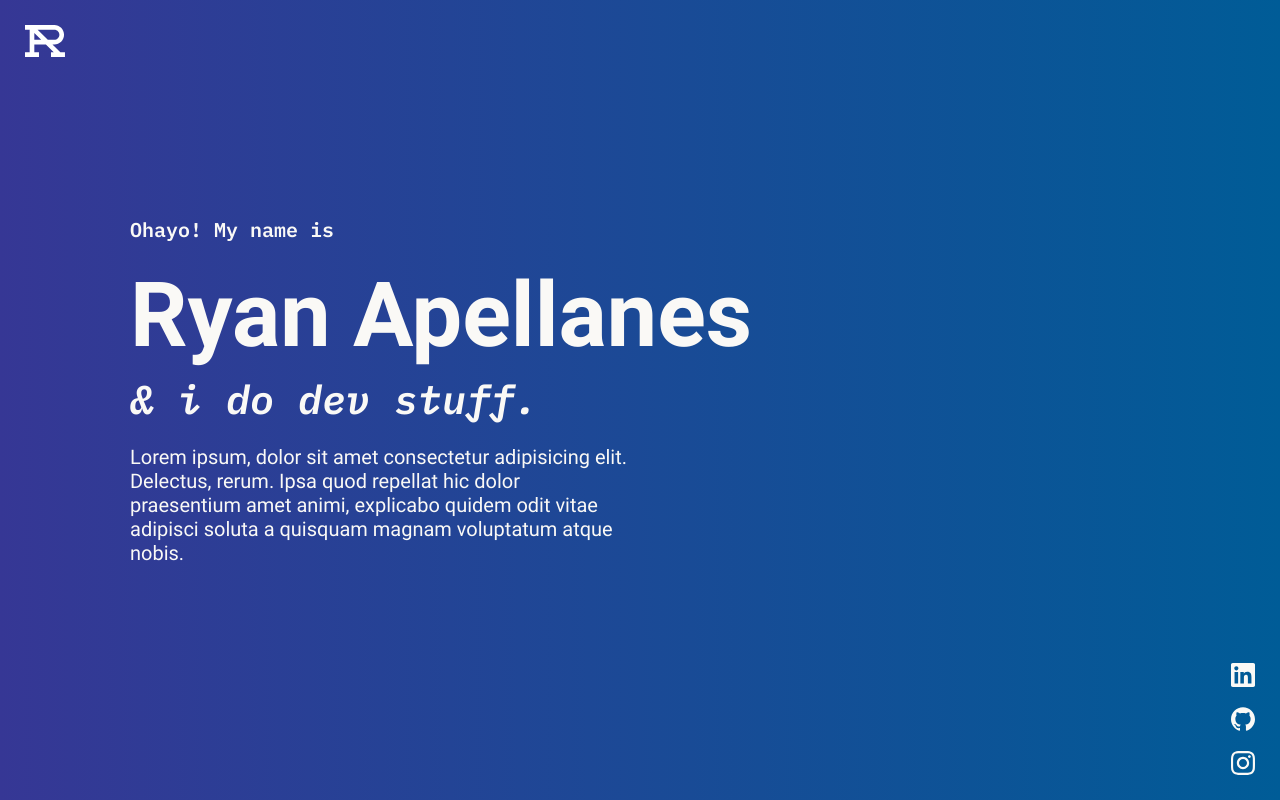
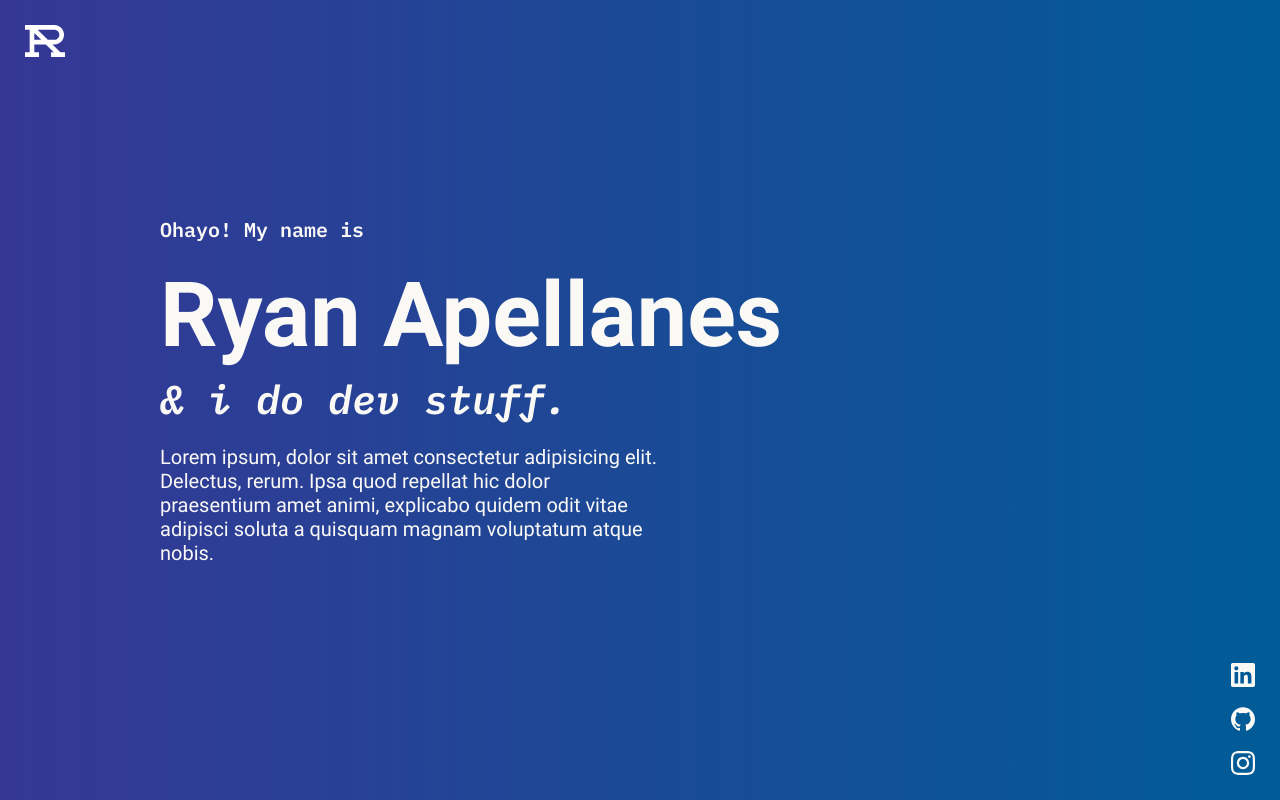
Before and after one commit to ryanapples/portfolio-v2, a React (Create React App) app: page / in a window 1280 px wide. Built offline with nearby package versions, Linux system fonts and the light colour scheme.

Commit message:
Header.js animate; adjust delays

```diff
--- a/src/components/Bio.js
+++ b/src/components/Bio.js
@@ -10,10 +10,10 @@ const StyledBioSection = styled.section`
   flex-direction: column;
   align-items: flex-start;
   min-height: 100vh;
-  padding: 0 130px;
+  padding: 0 160px;
 
   @media (max-width: 768px) {
-    padding: 0 65px;
+    padding: 0 80px;
   }
 
   @media (max-width: 480px) {
@@ -38,6 +38,10 @@ const StyledBioSection = styled.section`
     font-size: 90px;
     font-weight: var(--font-w-bold);
     margin: 0;
+
+    @media (max-width: 821px) {
+      font-size: 70px;
+    }
 
     @media (max-width: 480px) {
       font-size: 45px;
@@ -90,7 +94,7 @@ const Bio = () => {
     opacity: 1,
     y: 0,
     from: { opacity: 0, y: 30 },
-    delay: 500,
+    delay: 400,
   });
 
   return (
--- a/src/components/Header.js
+++ b/src/components/Header.js
@@ -1,9 +1,10 @@
 import React from 'react';
 import styled from 'styled-components';
+import { useSpring, animated } from 'react-spring';
 
 import headerLogo from '../images/ra-logo.svg';
 
-const HeaderWrapper = styled.nav`
+const HeaderWrapper = styled(animated.nav)`
   position: fixed;
   top: 0;
   width: 100%;
@@ -19,8 +20,16 @@ const Image = styled.img`
 `;
 
 const Header = () => {
+  const props = useSpring({
+    config: { mass: 2, tension: 170 },
+    opacity: 1,
+    y: 0,
+    from: { opacity: 0, y: 10 },
+    delay: 150,
+  });
+
   return (
-    <HeaderWrapper>
+    <HeaderWrapper style={props}>
       <ImageWrapper>
         <Image src={headerLogo} alt="RA Logo" />
       </ImageWrapper>
```
